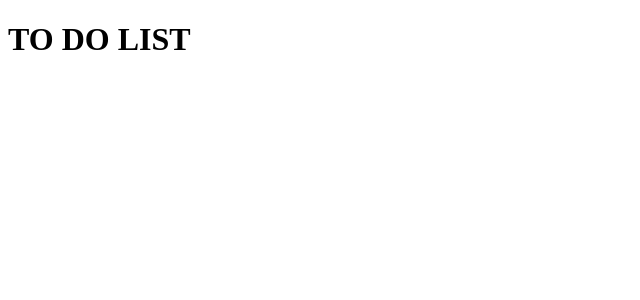
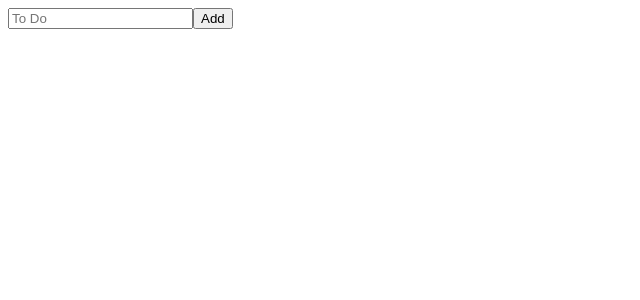
Before and after one commit to PRATAP-KUMAR/side-project-todo, a React (Create React App) app: page / in a window 1280 px wide. Shown: the top 300 px of the page, without its empty margins (0-640 px from the left). Built offline with nearby package versions, Linux system fonts and the light colour scheme.

Commit message:
Todo Form Created

```diff
--- a/src/App.js
+++ b/src/App.js
@@ -1,7 +1,9 @@
+import TodoForm from './components/TodoForm';
+
 function App() {
   return (
     <div className="todo-list">
-      <h1>TO DO LIST</h1>
+      <TodoForm />
     </div>
   );
 }
--- /dev/null
+++ b/src/components/TodoForm.js
@@ -0,0 +1,29 @@
+import React, { useState } from 'react';
+
+function TodoForm() {
+  const [input, setInput] = useState('');
+
+  const handleChange = (e) => {
+    setInput(e.target.value);
+  };
+
+  const handleSubmit = (e) => {
+    e.preventDefault();
+    setInput('');
+  };
+
+  return (
+    <form onSubmit={handleSubmit}>
+      <input
+        type="text"
+        placeholder="To Do"
+        value={input}
+        name="todo value"
+        onChange={handleChange}
+      />
+      <button type="submit">Add</button>
+    </form>
+  );
+}
+
+export default TodoForm;
```
